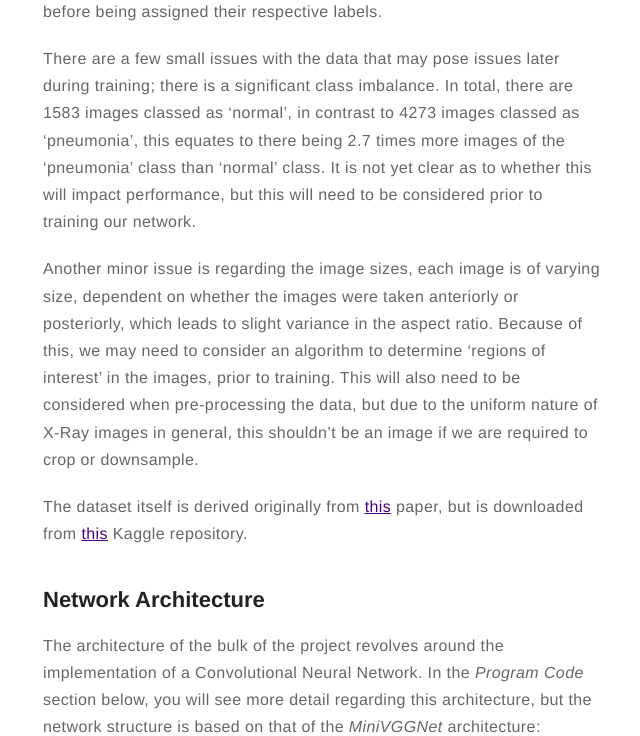
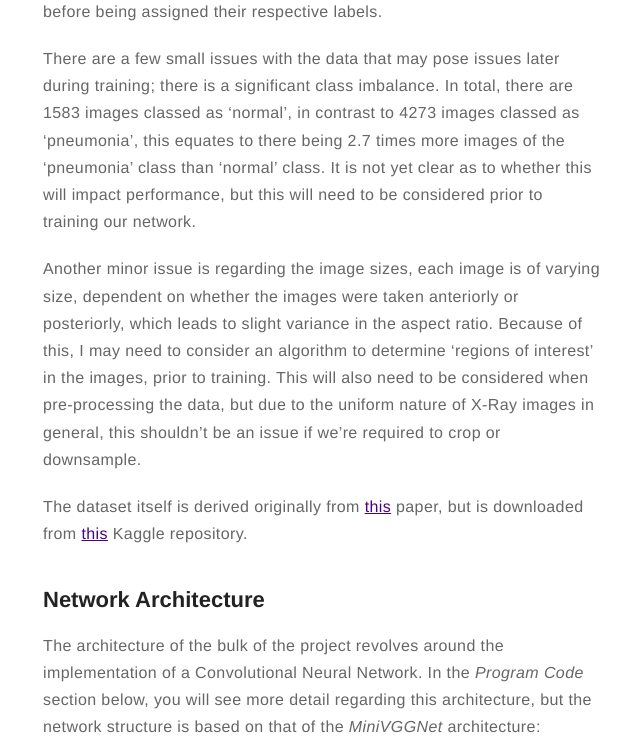
Before and after one commit to pascalemp/pascalemp.github.io, a Jekyll site: the page built from _posts/2020-12-23-covid-x-ray-inference.markdown, in a window 1280 px wide and 900 px high, scrolled down 1418 px, cut to the strip 0-736 px from the top of the window. Shown: the whole strip, without its empty margins (317-957 px from the left). Built offline with Jekyll 4.4.1, drawn with Linux system fonts in a browser that asks for light colours; some of the changed text lies outside the part shown.

Commit message:
Update 2020-12-23-covid-x-ray-inference.markdown

```diff
--- a/_posts/2020-12-23-covid-x-ray-inference.markdown
+++ b/_posts/2020-12-23-covid-x-ray-inference.markdown
@@ -34,7 +34,7 @@ In terms of image accuracy and quality, all images were initially screened by ph
 
 There are a few small issues with the data that may pose issues later during training; there is a significant class imbalance. In total, there are 1583 images classed as 'normal', in contrast to 4273 images classed as 'pneumonia', this equates to there being 2.7 times more images of the 'pneumonia' class than 'normal' class. It is not yet clear as to whether this will impact performance, but this will need to be considered prior to training our network.
 
-Another minor issue is regarding the image sizes, each image is of varying size, dependent on whether the images were taken anteriorly or posteriorly, which leads to slight variance in the aspect ratio. Because of this, we may need to consider an algorithm to determine 'regions of interest' in the images, prior to training. This will also need to be considered when pre-processing the data, but due to the uniform nature of X-Ray images in general, this shouldn't be an image if we are required to crop or downsample.
+Another minor issue is regarding the image sizes, each image is of varying size, dependent on whether the images were taken anteriorly or posteriorly, which leads to slight variance in the aspect ratio. Because of this, I may need to consider an algorithm to determine 'regions of interest' in the images, prior to training. This will also need to be considered when pre-processing the data, but due to the uniform nature of X-Ray images in general, this shouldn't be an issue if we're required to crop or downsample.
 
 The dataset itself is derived originally from [this](https://www.cell.com/cell/fulltext/S0092-8674(18)30154-5) paper, but is downloaded from [this](https://www.kaggle.com/paultimothymooney/chest-xray-pneumonia) Kaggle repository.
 
@@ -76,7 +76,7 @@ The bulk of the processing comes from cleaning and formatting the dataset itself
 
 * __Analysing and visualising the layer outputs for a variety of layers.__
 
-    We will make a smaller, truncated version of our model and analyse the intermediary outputs of certain layers and display them visually to try and gain insight into how the model is _learning_.
+    I will make a smaller, truncated version of our model and analyse the intermediary outputs of certain layers and display them visually to try and gain insight into how the model is _learning_.
 
 ## Code Repository
 *The code is available as a Jupyter Notebook on my GitHub [here](https://github.com/pascalemp/med-image-project).*
```
